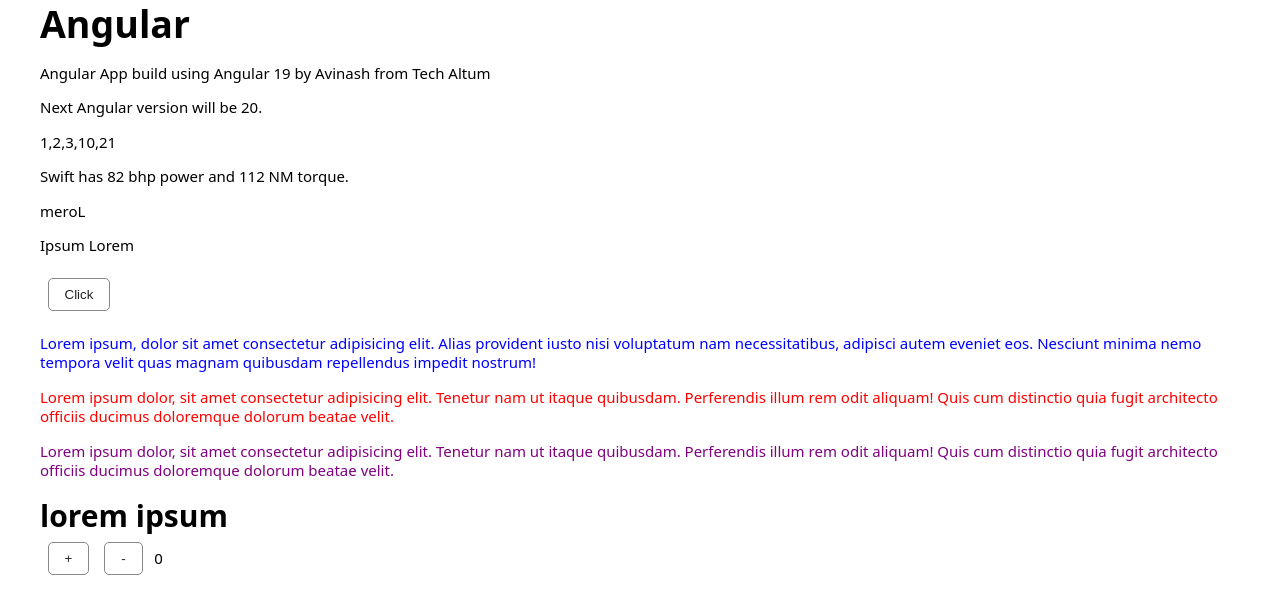
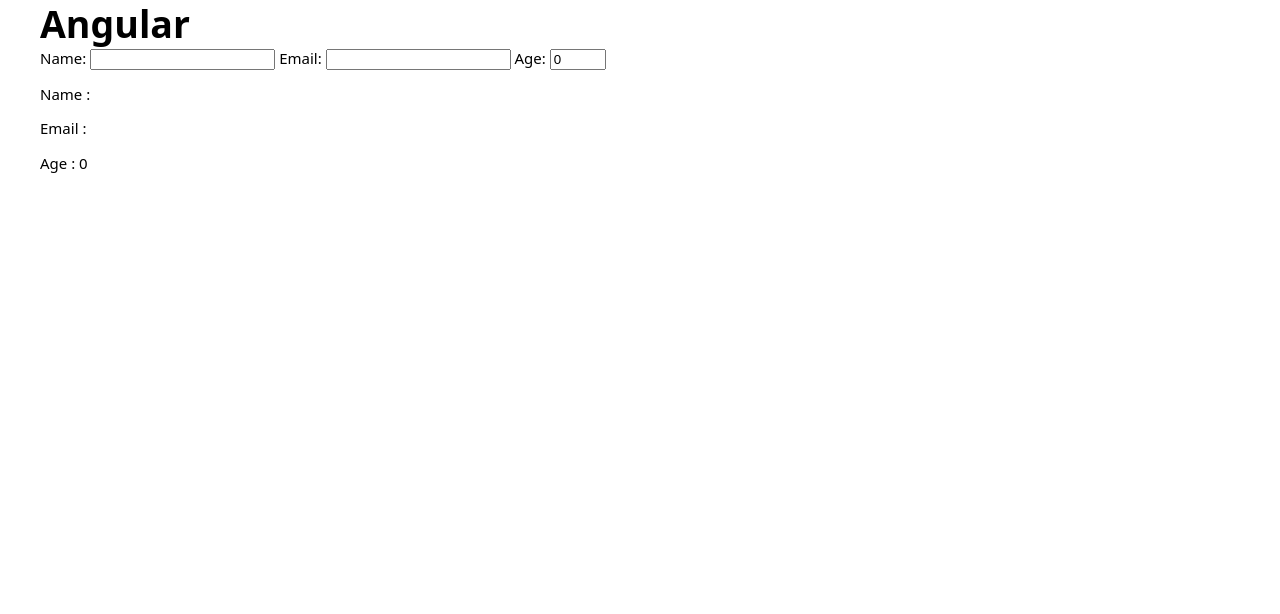
Before and after one commit to avimalhotra/ng-dec-24, an Angular app: page / in a window 1280 px wide. Shown: the top 614 px of the page. Built offline with nearby package versions, Linux system fonts and the light colour scheme.

Commit message:
two way data binding

```diff
--- a/src/app/app.component.html
+++ b/src/app/app.component.html
@@ -1,31 +1,23 @@
 <div class="container">
 
   <h1>{{title}}</h1>
-  <p>{{title}} App build using Angular {{version}} by {{author.name}} from {{author.company}} </p>
-  <p>Next {{title}} version will be {{version+1}}.</p>
+
+  <!-- <label>Name: <input type="text" (input)="name=$any($event.target).value" ></label>
+  <label>Email: <input type="email" (input)="updateEmail($event)"></label>
+  <label> <input type="checkbox" (change)="terms=$any($event.target).checked"> : Terms</label>
+
+  <p>Name : <span>{{name}}</span> </p>
+  <p>Terms : <span>{{terms}}</span> </p>
+  <p>Email :  <span>{{email}}</span></p> -->
 
 
-  <p>{{ arr.sort(numSrt) }}</p>
+  <label>Name: <input type="text" [(ngModel)]="user.name" required></label>
+  <label>Email: <input type="email" [(ngModel)]="user.email" required></label>
+  <label>Age: <input type="number" [(ngModel)]="user.age" required min="18" max="25"></label>
 
-  <p>{{ car.name }} has {{car.power}} bhp power and {{car.torque}} NM torque.</p>
-  <p>{{reverseString('Lorem')}}</p>
-  <p>{{reverseWords('Lorem Ipsum')}}</p>
+  <p>Name : <span>{{user.name}}</span> </p>
+  <p>Email :  <span>{{user.email}}</span></p>
+  <p>Age :  <span>{{user.age}}</span></p>
 
-  <!-- <img [src]="jack.image" [alt]="jack.alt" [width]="jack.width" [height]="jack.height"> -->
-
-  <button class="btn" [disabled]="disabled">Click</button>
-  <p [class]="p">Lorem ipsum, dolor sit amet consectetur adipisicing elit. Alias provident iusto nisi voluptatum nam necessitatibus, adipisci autem eveniet eos. Nesciunt minima nemo tempora velit quas magnam quibusdam repellendus impedit nostrum!</p>
-  <p [style]="'color:red'">Lorem ipsum dolor, sit amet consectetur adipisicing elit. Tenetur nam ut itaque quibusdam. Perferendis illum rem odit aliquam! Quis cum distinctio quia fugit architecto officiis ducimus doloremque dolorum beatae velit.</p>
-  <p [style]="p1">Lorem ipsum dolor, sit amet consectetur adipisicing elit. Tenetur nam ut itaque quibusdam. Perferendis illum rem odit aliquam! Quis cum distinctio quia fugit architecto officiis ducimus doloremque dolorum beatae velit.</p>
-
-  <h2 (click)="upperCase()">{{h2}}</h2>
-
-  <button class="btn" (click)="inc()"> + </button>
-  <button class="btn" (click)="dec()"> - </button>
-  <output> {{ counter }} </output>
-
-  <!-- <app-course></app-course>
-  <app-trainer></app-trainer>
-  <app-admin></app-admin> -->
 
 </div>
--- a/src/app/app.component.ts
+++ b/src/app/app.component.ts
@@ -1,41 +1,24 @@
 import { Component } from '@angular/core';
-import { CourseComponent } from "./course/course.component";
-import { TrainerComponent } from './trainer/trainer.component';
-import { AdminComponent } from './admin/admin.component';
-
+import { FormsModule } from '@angular/forms';
 
 @Component({
   selector: 'app-root',
-  imports: [CourseComponent, TrainerComponent, AdminComponent],
+  imports: [ FormsModule ],
   templateUrl: './app.component.html',
-  styleUrl: './app.component.css'
+  styleUrl: './app.component.css',
+  preserveWhitespaces:true
 })
 
 export class AppComponent {
   title = 'Angular';
-  version=19;
-  author={name:"Avinash", company:"Tech Altum"};
+  // name="";
+  // terms=false;
+  // email="";
+  // age="";
 
-  arr=[1,3,2, 10, 21 ];
-  car={ name:"Swift", power:82, torque:112 };
+  // updateEmail(e:Event){this.email=(e.target as HTMLInputElement ).value};
 
-  numSrt=function(a:number,b:number){return a-b};
-  reverseString(x:string){return x.split("").reverse().join("");}
-  reverseWords(x:string){return x.split(" ").reverse().join(" ");}
-
-
-  jack={image:"jack.webp", alt:"Jack Efron", width:70, height:70};
-
-  disabled=false;
-  p="para";
-  p1="color:purple";
-
-  h2="lorem ipsum";
-  upperCase(){ this.h2=this.h2.toUpperCase() }
-
-  counter=0;
-  inc(){ this.counter=this.counter+1 }
-  dec(){ this.counter=this.counter-1 }
+  user={name:"", email:"", age:0};
 
 
 }
```
